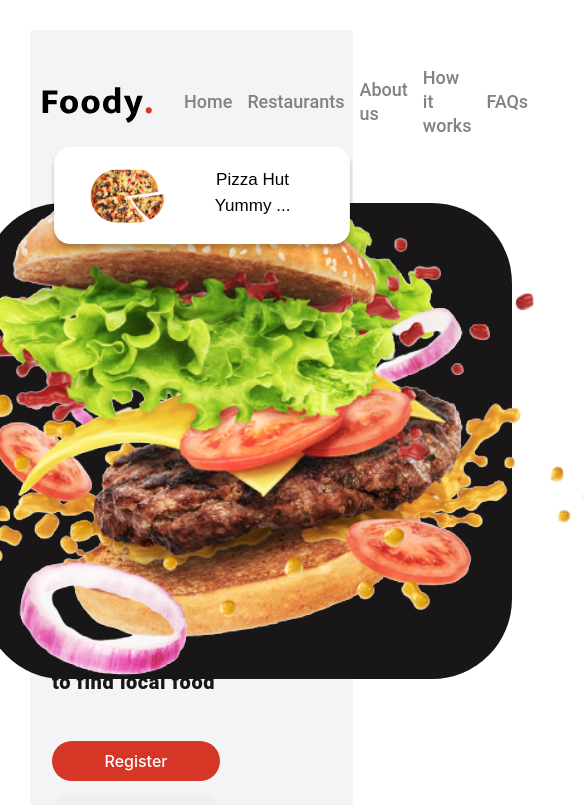
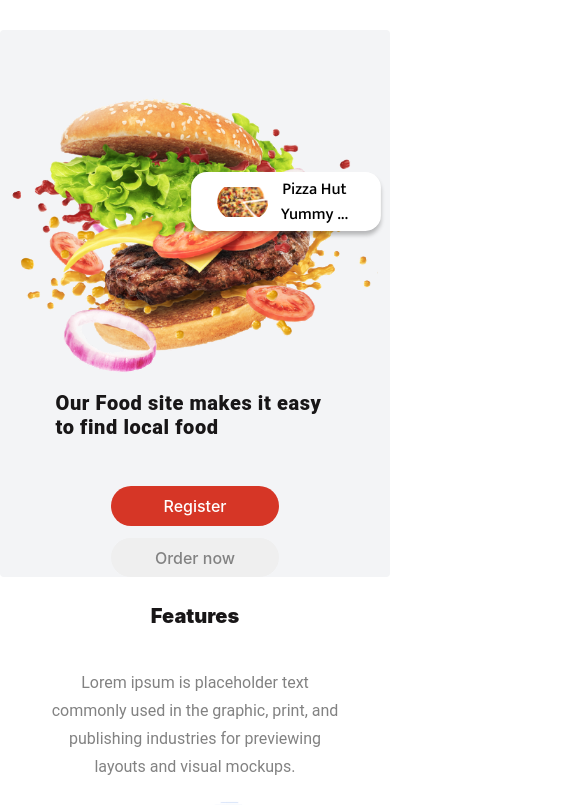
Before and after one commit to Rovshana/client.food-delivery, a Next.js app: page / in a window 390 px wide. Shown: the top 805 px of the page, 585 px wide, since content can reach past the window. Built offline with nearby package versions, Linux system fonts and the light colour scheme.

Commit message:
updates responsive design

```diff
--- a/shared/components/Footer/Footer.js
+++ b/shared/components/Footer/Footer.js
@@ -1,31 +1,34 @@
-import React from 'react'
-import { FooterBox, FooterContainer, FooterIcons, FooterP, List, ListFooter, PTag } from './footer.styled'
-import FooterTop from './FooterTop'
+import React from "react";
+import {
+  FooterBox,
+  FooterContainer,
+  FooterContainerFirstDiv,
+  FooterIcons,
+  FooterP,
+  List,
+  ListFooter,
+  PTag,
+} from "./footer.styled";
+import FooterTop from "./FooterTop";
 
 function Footer(props) {
-
-
   return (
     <>
-         <FooterTop/>
+      <FooterTop />
       <FooterBox>
+        <FooterContainer className="container">
+          <FooterContainerFirstDiv>
+            <img src="/footerIcons/foody.svg" alt=".." className="foody" />
 
-
-            <FooterContainer className='container'>
-            <div>
-
-                <img src="/footerIcons/foody.svg" alt='..' className='foody' />
-
-                <FooterP>Lorem ipsum is placeholder text commonly used in the graphic, </FooterP>
+            <FooterP>
+              Lorem ipsum is placeholder text commonly used in the graphic,{" "}
+            </FooterP>
             <FooterIcons>
-                    <img src='/footerIcons/facebook.svg' alt='.'/>
-                    <img src='/footerIcons/insta.svg' alt='.'/>
-                    <img src='/footerIcons/twitter.svg' alt='.'/>
+              <img src="/footerIcons/facebook.svg" alt="." />
+              <img src="/footerIcons/insta.svg" alt="." />
+              <img src="/footerIcons/twitter.svg" alt="." />
             </FooterIcons>
-
-
-            </div>
-
+          </FooterContainerFirstDiv>
 
           <ul>
             <List>Popular</List>
@@ -39,23 +42,20 @@ import FooterTop from './FooterTop'
             <List>Delivery </List>
             <List>Payments</List>
             <List>About the store</List>
-
           </ul>
           <ul>
             <List>Help</List>
             <List>Contacts </List>
             <List>Purchase returns</List>
             <List>Buyer Help</List>
-
           </ul>
-
-
-
         </FooterContainer>
-            <PTag>All rights reserved © 2003-2022 Foody TERMS OF USE | Privacy Policy</PTag>
+        <PTag>
+          All rights reserved © 2003-2022 Foody TERMS OF USE | Privacy Policy
+        </PTag>
       </FooterBox>
     </>
-    )
+  );
 }
 
-export default Footer
+export default Footer;
--- a/shared/components/HomeComponent/HomeFirst.js
+++ b/shared/components/HomeComponent/HomeFirst.js
@@ -40,7 +40,7 @@ function HomeFirst(props) {
         </div>
         <BoxImg>
           <ImageKeeper>
-          <Burger src="/burger.svg" alt="." />
+          <img src={`${ width > 576 ? "/burger.svg" : "/burgerResp.svg"}`} alt="." />
           </ImageKeeper>
 
           <motion.div
--- a/shared/components/HomeComponent/HomeFirst.styled.js
+++ b/shared/components/HomeComponent/HomeFirst.styled.js
@@ -8,6 +8,12 @@ export const Header = styled.header`
   margin-bottom: 81px;
   height: 838px;
   padding-top: 50px;
+  @media only screen and (min-width: 320px) and (max-width: 576px) {
+    margin-left: 0;
+  margin-right: 0;
+    height: auto;
+    margin-bottom: 24px;
+  }
 `;
 
 export const Title = styled.h1`
@@ -55,7 +61,7 @@ export const Button1 = styled.button`
   @media screen and (min-width: 320px) and (max-width: 576px) {
     width: 168px;
     height: 40px;
-
+    margin-right: 0;
     font-weight: 500;
     font-size: 16px;
     line-height: 24px;
@@ -85,15 +91,18 @@ export const ImageKeeper = styled.div`
   width: 529px;
   height: 496px;
   border-radius: 100px;
-  /* background-color: black; */
-  /* @media  only screen and (min-width: 320px) and  (max-width: 576px){
+  @media only screen and (min-width: 320px) and (max-width: 576px) {
+    width: 100%;
+    height: auto;
+    & img{
+      width: 100%;
 
-    background-color: transparent;
-    width: 271px;
-height: 231px; */
+    }
+
+  }
 `;
 export const BoxImg = styled.div`
-  @import url("https://fonts.googleapis.com/css2?family=Mukta:wght@500&display=swap");
+
   width: 100%;
   position: relative;
   display: flex;
@@ -107,6 +116,7 @@ export const Box = styled.div`
   align-items: center;
   @media only screen and (min-width: 320px) and (max-width: 576px) {
     flex-direction: column-reverse;
+
   }
 `;
 
@@ -114,6 +124,8 @@ export const ButtonBox = styled.div`
   @media screen and (min-width: 320px) and (max-width: 576px) {
     display: flex;
     flex-direction: column;
+    justify-content: center;
+    align-items: center;
   }
 `;
 export const Burger = styled.img`
--- a/shared/components/Menu/Menu.styled.js
+++ b/shared/components/Menu/Menu.styled.js
@@ -44,7 +44,7 @@ export const ContentDiv = styled.div`
   height: 530px;
   margin-right: 80px;
   @media only screen and (min-width: 320px) and (max-width: 576px) {
-    width: 30%;
+    width: 100%;
     height: 250px;
     margin: 20px auto;
   }
@@ -59,7 +59,7 @@ export const ContentMenu = styled.p`
   margin-top: 30px;
   margin-left: 111px;
 
-  @media only screen  and (min-width: 320px)and (max-width: 576px) {
+  @media only screen and (min-width: 320px) and (max-width: 576px) {
     font-family: "Roboto";
     font-style: normal;
     font-weight: 400;
@@ -73,12 +73,16 @@ export const ContentMenu = styled.p`
 export const Box = styled.div`
   margin-top: 281px;
   margin-bottom: 200px;
+  @media screen and (min-width: 320px) and (max-width: 576px) {
+   margin-top: 120px;
+  }
+
 `;
 export const ParentDiv = styled.div`
   display: flex;
   align-items: center;
   margin-bottom: 70px;
-  @media  screen and (min-width: 320px)and (max-width: 576px) {
+  @media screen and (min-width: 320px) and (max-width: 576px) {
     flex-direction: column;
     :nth-child(2) {
       flex-direction: column-reverse;
@@ -90,8 +94,8 @@ export const PhotoDiv = styled.div`
   /* margin-top: 200px; */
   width: 40%;
   /* border: 1px solid orange; */
-  @media screen and (min-width: 320px)and (max-width: 576px) {
+  @media screen and (min-width: 320px) and (max-width: 576px) {
     /* For mobile phones: */
     width: 20%;
   }
-`
+`;
--- a/shared/components/Navbar/Navbar.styled.js
+++ b/shared/components/Navbar/Navbar.styled.js
@@ -12,7 +12,11 @@ height: 50px;
 /* border: 1px solid orange; */
 /* margin-top: 50px; */
 
+@media only screen and (min-width: 320px) and (max-width: 576px) {
+   display: none;
 
+
+  }
 `
 export const Ul = styled.ul`
 padding-top: 10px;
--- a/styles/globals.css
+++ b/styles/globals.css
@@ -18,14 +18,3 @@ a {
 main{
   position: relative;
 }
-
-
-@media (prefers-color-scheme: dark) {
-  html {
-    color-scheme: dark;
-  }
-  body {
-    color: white;
-    background: black;
-  }
-}
--- a/styles/homefirst.scss
+++ b/styles/homefirst.scss
@@ -1,3 +1,4 @@
+@import url("https://fonts.googleapis.com/css2?family=Mukta:wght@500&display=swap");
 .pizza {
   position: absolute;
   top: 0;
@@ -94,3 +95,23 @@
     color: black;
   }
 }
+
+@media only screen and (min-width: 320px) and (max-width: 576px) {
+  .pizza {
+    top: 30%;
+    right: 0%;
+    width: 184px;
+    height: 57px;
+
+    & img {
+      width: 50px;
+      height: 30px;
+      margin-right: 5px;
+    }
+
+    & p {
+      width: 80px;
+      margin-bottom: 10px;
+    }
+  }
+}
```
Also changed, not shown: shared/components/Footer/footer.styled.js (+75 -105 lines), public/burgerResp.svg (added). Lines whose indentation alone changed are shown as unchanged.
